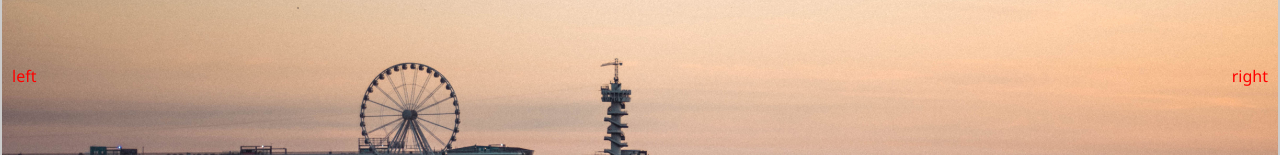
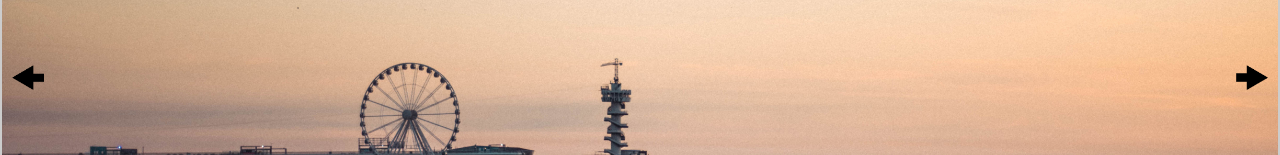
Before and after one commit to Jeroen777/FrontendForDesigners, a plain HTML site: page opdrachtTwee/index.html in a window 1280 px wide. Shown: the part 314-469 px from the top of the page. Drawn offline with Linux system fonts and the light colour scheme.

Commit message:
pijlen + css

```diff
--- a/opdrachtTwee/index.html
+++ b/opdrachtTwee/index.html
@@ -34,8 +34,8 @@
                 <article><img src="4.jpg" alt=""></article>
             </section>
             <section class="controls">
-                <span class="arrow left">left</span>
-                <span class="arrow right">right</span>
+                <span class="left"><img src="links.png" alt=""></span>
+                <span class="right"><img src="rechts.png" alt=""></span>
             </section>
 
         </section>
--- a/opdrachtTwee/js/index.js
+++ b/opdrachtTwee/js/index.js
@@ -9,6 +9,7 @@ var indexGetal = 0;
 //Als je op de rechter knop drukt dan gaat de slider naar rechts
 //Je maakt het index getal +1 zo krijg je iedere keer 1 * -25% waardoor het carousel verschuift
 // Dus het stapje gaat iedere keer -25% druk je weer gaat die vanaf dat punt weer -25%
+// Ook moet de slider niet oneindig verder kunnen gaan vandaar een if statement
 
 function rightKlik() {
     indexGetal = (indexGetal < 3) ? indexGetal + 1 : 3;
--- a/opdrachtTwee/style/style.css
+++ b/opdrachtTwee/style/style.css
@@ -155,18 +155,30 @@ header form input{
     max-width: 100vw;
 }
 
-.controls .arrow{
+.controls .left, .right {
     position: absolute;
     top: 50%;
     color: red;
 }
 
-.arrow.left {
+
+.left {
     left: 10px;
 }
 
-.arrow.right{
+.left img{
+    width: 30%;
+    float: left;
+
+}
+
+.right{
     right: 10px;
+}
+
+.right img{
+    width: 30%;
+    float: right;
 }
 /* Gradient over afbeelding */
 
```
Also changed, not shown: opdrachtTwee/links.png (added), opdrachtTwee/rechts.png (added), 1 other file.
